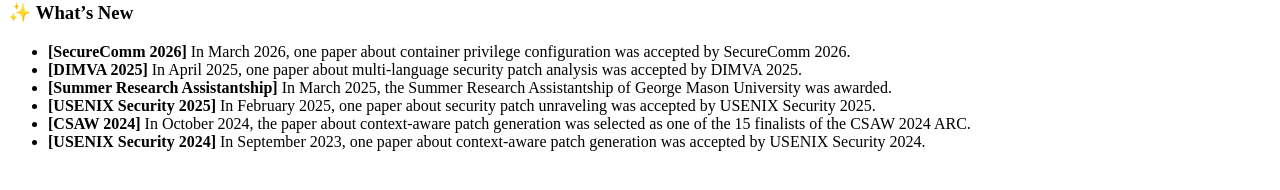
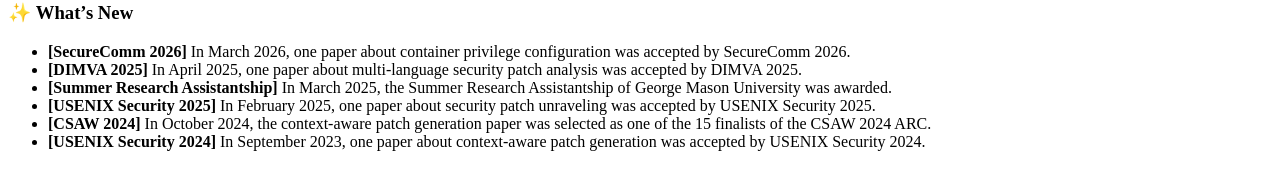
Before and after one commit to YunlongXing/yunlongxing.github.io, a Jekyll site: the page built from _pages/includes/intro.md, in a window 1280 px wide. Shown: the part 506-696 px from the top of the page. Built offline with Jekyll 4.4.1, drawn with Linux system fonts in a browser that asks for light colours; our own code applies the rules of GitHub Pages for plain Markdown files.

Commit message:
Clarify CSAW 2024 paper description

```diff
--- a/_pages/includes/intro.md
+++ b/_pages/includes/intro.md
@@ -8,7 +8,7 @@ I will join [Michigan Technological University][Michigan Technological Universit
 - **[DIMVA 2025]** In April 2025, one paper about multi-language security patch analysis was accepted by DIMVA 2025.
 - **[Summer Research Assistantship]** In March 2025, the Summer Research Assistantship of George Mason University was awarded.
 - **[USENIX Security 2025]** In February 2025, one paper about security patch unraveling was accepted by USENIX Security 2025.
-- **[CSAW 2024]** In October 2024, the paper about context-aware patch generation was selected as one of the 15 finalists of the CSAW 2024 ARC.
+- **[CSAW 2024]** In October 2024, the context-aware patch generation paper was selected as one of the 15 finalists of the CSAW 2024 ARC.
 - **[USENIX Security 2024]** In September 2023, one paper about context-aware patch generation was accepted by USENIX Security 2024.
 
 
```
